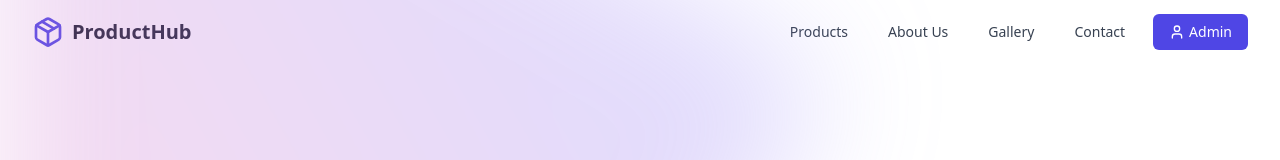
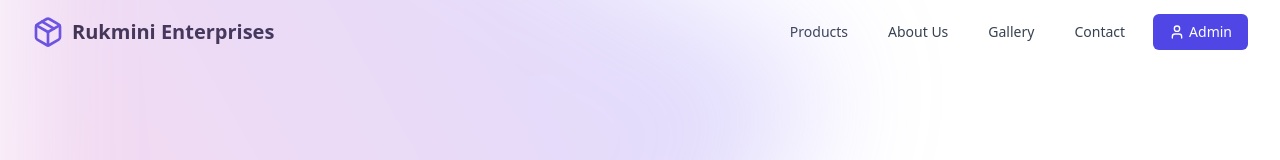
Before and after one commit to Silicon005/SE-Project, a React (Vite) app: page / in a window 1280 px wide. Shown: the top 160 px of the page. Built offline with nearby package versions, Linux system fonts and the light colour scheme.

Commit message:
Update Navbar.tsx

```diff
--- a/src/components/Navbar.tsx
+++ b/src/components/Navbar.tsx
@@ -12,7 +12,7 @@
           <div className="flex items-center">
             <Link to="/" className="flex items-center space-x-2">
               <Package className="h-8 w-8 text-indigo-600" />
-              <span className="text-xl font-bold text-gray-900">ProductHub</span>
+              <span className="text-xl font-bold text-gray-900">Rukmini Enterprises</span>
             </Link>
           </div>
 
```
